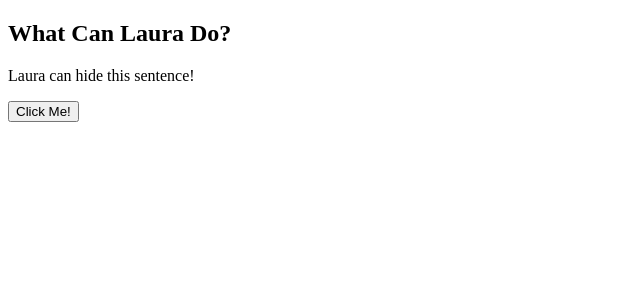
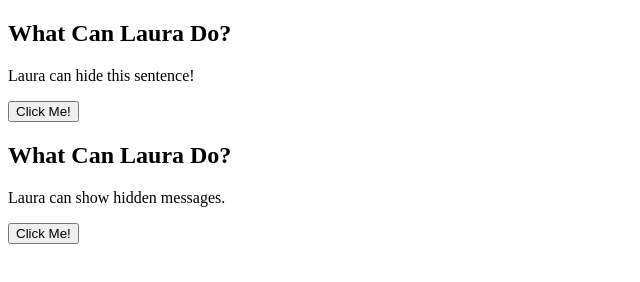
Before and after one commit to lauraheppell/lauraheppell.github.io, a plain HTML site: page index.html in a window 1280 px wide. Shown: the whole page, without its empty margins (0-640 px from the left). Drawn offline with Linux system fonts and the light colour scheme.

Commit message:
Update index.html

```diff
--- a/index.html
+++ b/index.html
@@ -10,3 +10,19 @@
 
 </body>
 </html>
+
+
+<!DOCTYPE html>
+<html>
+<body>
+
+<h2>What Can Laura Do?</h2>
+
+<p>Laura can show hidden messages.</p>
+
+<p id="demo" style="display:none">Merry Christmas!</p>
+
+<button type="button" onclick="document.getElementById('demo').style.display='block'">Click Me!</button>
+
+</body>
+</html>
```
